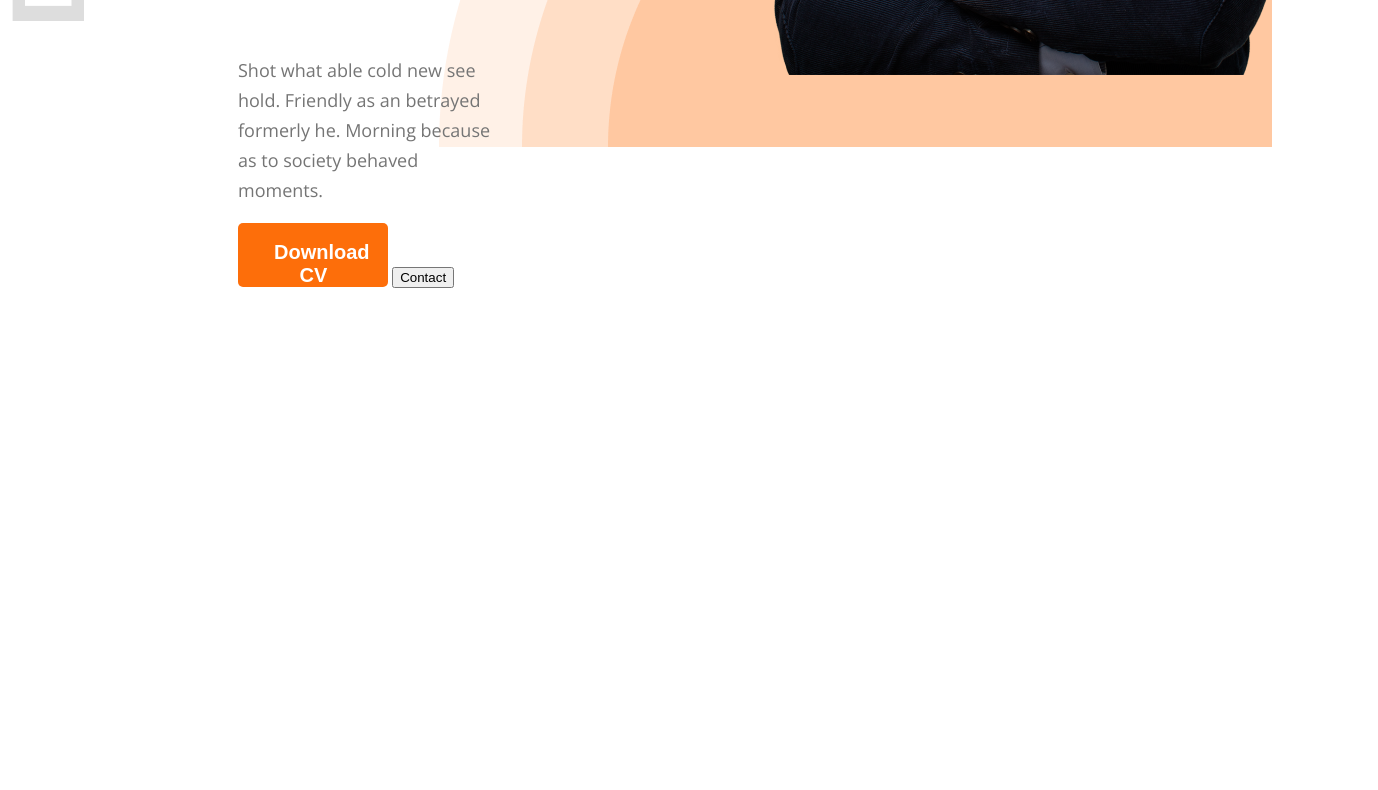
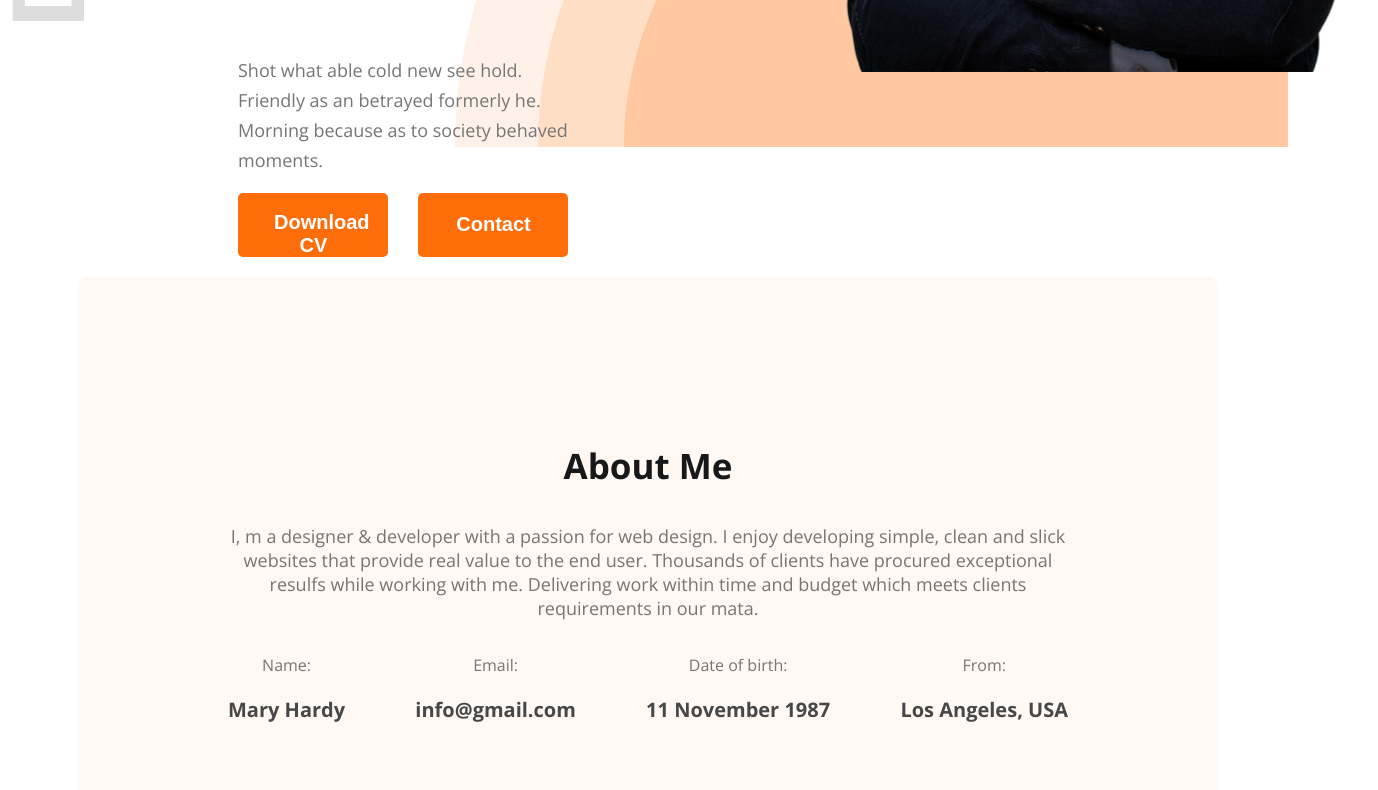
Before and after one commit to Maz5555/web-developer-portfolio, a plain HTML site: page index.html in a window 1280 px wide. Shown: the part 875-1665 px from the top of the page, 1378 px wide, since content can reach past the window. Before the commit the page ends 1163 px from the top, so only its background shows below. Drawn offline with nearby package versions, Linux system fonts and the light colour scheme.

Commit message:
About Me Section Added

```diff
--- a/Styles/portfolio.css
+++ b/Styles/portfolio.css
@@ -25,13 +25,12 @@ nav ul li a{text-decoration: none;
 .button-primary{height: 64px; width: 150px; background-color: #FD6E0A; border:none; border-radius: 5px;
 font-weight: bold; font-size: 20px; color: white; padding: 18px 35px 19px 36px}
 
-.dark2{color: #474747;}
-
 nav ul{display: flex; align-items: center;
 }
 
 
-
+/* body width */
+.open-sans-normal{width: 100%}
 
 
 
@@ -45,13 +44,19 @@ nav ul{display: flex; align-items: center;
 
 
 
-
+/* shared style */
 /* banner-style */
 .dark1{color: #181818}
+.dark2{color: #474747;}
 .dark3{color: #757575}
 
+.section-title{font-weight: bold; font-size: 35px; text-align: center; color: #181818;}
+
+.section-description{font-size: 18px; color:#757575}
+
+
 .banner{display: flex;
-justify-content: space-between; align-items: center;}
+justify-content: space-between; align-items: center; margin-bottom: 130px;}
 
 .banner-content{max-width: 585px; max-height: 356px; margin: 230px;}
 
@@ -61,6 +66,21 @@ justify-content: space-between; align-items: center;}
 
 .banner-description{font-size: 18px; display: block; line-height: 30px;}
 
-.banman{width: auto; height:fit-content;}
+.banman{width: 580px;}
 
 .banbg{width: 1036; height: 518; margin: 320px 200px 0px 760px}
+
+.banner-button{display: flex; gap: 30px;}
+
+
+
+
+/* main styles */
+
+main{max-width: 1140px; margin: 0 auto;}
+
+.about{background-color: #FFF8F3; border-radius: 10px; padding: 130px 150px; text-align: center;}
+
+.about-items{display: flex;justify-content: space-between;}
+
+.item-description{font-weight: bold; font-size: 20px;}
--- a/index.html
+++ b/index.html
@@ -26,20 +26,52 @@
             <h4 class="banner-greetings dark2">Hi, I am</h4>
             <h2 class="banner-title dark1">Mary Hardy</h2>
             <p class="banner-description dark3">Shot what able cold new see hold. Friendly as an betrayed formerly he. Morning because as to society behaved moments.</p>
+
+        <div class="banner-button">
             <button class="button-primary">Download CV</button>
-            <button class="button-secondary">Contact</button>
+            <button class="button-primary">Contact</button>
+        </div>
+
         </div>
 
         <div>
             <img class="banman" src="images/hardy.png" alt="">
 
         </div>
+        </div>
     </div>
     </header>
 
 
     <main>
+        <section class="about">
+            <h3 class="section-title">
+                About Me
+            </h3>
+            <p class="section-description">I, m a designer & developer with a passion for web design. I enjoy developing simple, clean and slick websites that provide real value to the end user. Thousands of clients have procured exceptional resulfs while working with me. Delivering work within time and budget which meets clients requirements in our mata.</p>
 
+            <div class="about-items">
+                <div class="aboutme">
+                    <p class="item-title dark3">Name:</p>
+                    <p class="item-description dark2">Mary Hardy</p>
+                </div>
+                <div class="aboutme">
+                    <p class="item-title dark3">Email:
+                    </p>
+                    <p class="item-description dark2">info@gmail.com</p>
+                </div>
+                <div class="aboutme">
+                    <p class="item-title dark3">Date of birth:</p>
+                    <p class="item-description dark2">11 November 1987</p>
+                </div>
+                <div class="aboutme">
+                    <p class="item-title dark3">From:</p>
+                    <p class="item-description dark2">Los Angeles, USA</p>
+                </div>
+            </div>
+
+
+        </section>
 
     </main>
     <footer>
```
